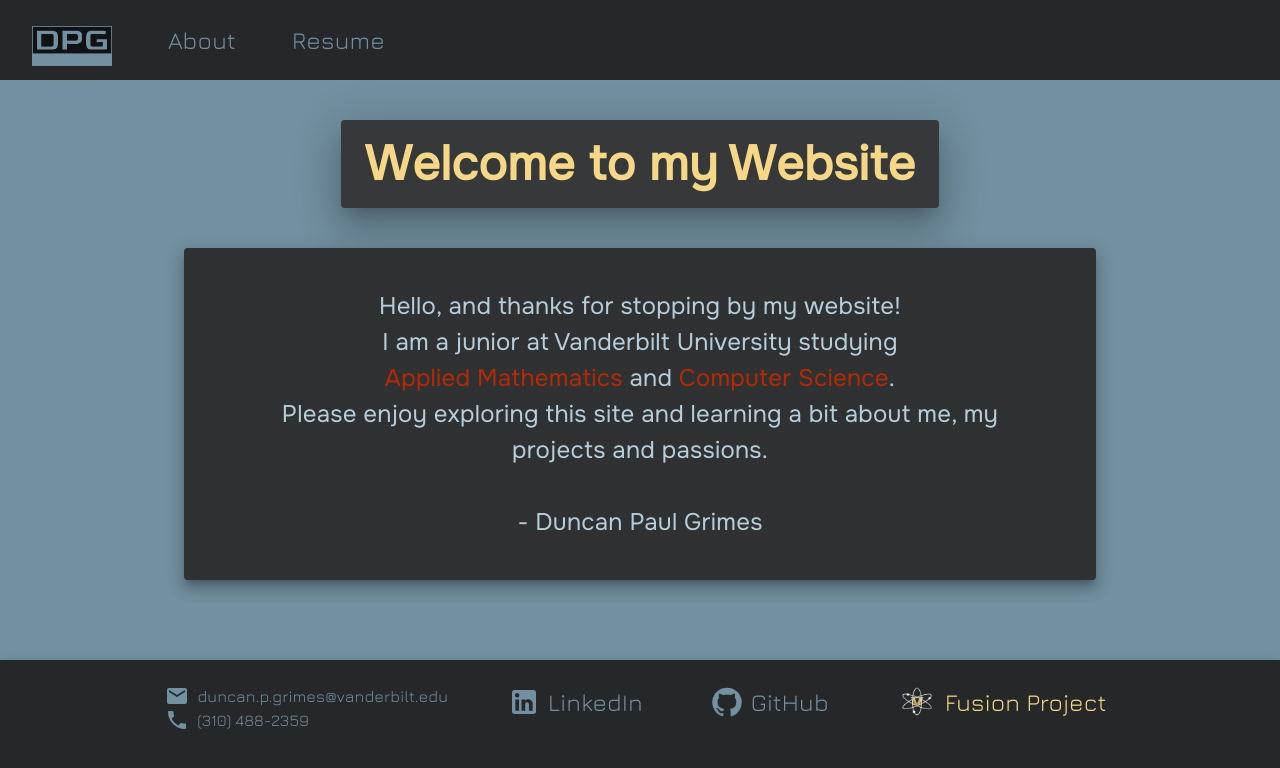
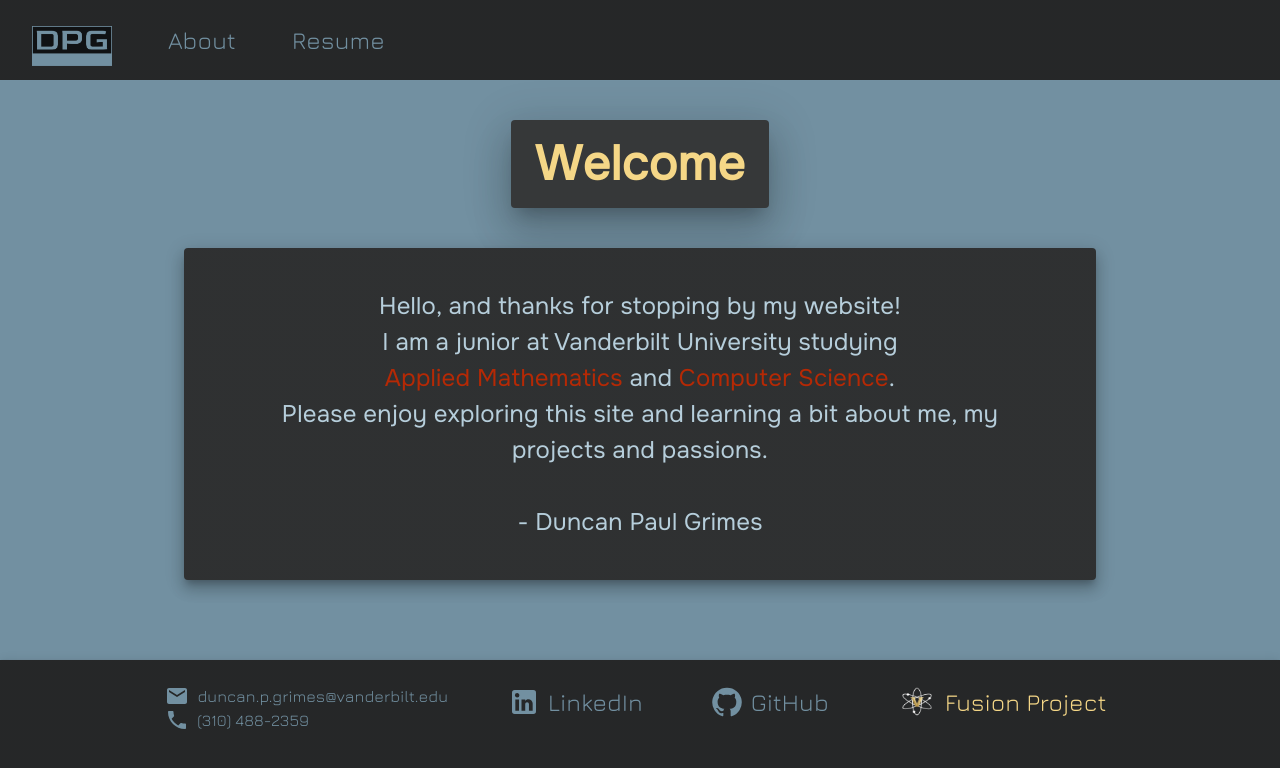
Before and after one commit to duncangrimes/dpg-website, a Next.js app: page / in a window 1280 px wide. Shown: the top 768 px of the page. Built offline with nearby package versions, Linux system fonts and the light colour scheme.

Commit message:
changed ReadMe

```diff
--- a/pages/index.js
+++ b/pages/index.js
@@ -3,7 +3,7 @@ import BigPaper from "../components/BigPaper";
 import HomePageContent from "../components/HomePageContent";
 
 export default function HomePage() {
-    return <HomePageContent title='Welcome to my Website'>
+    return <HomePageContent title='Welcome'>
         <BigPaper width='60%' color={'primary.dark'}>
             <Typography className={'text'} sx={{color: 'primary.light', fontFamily: 'onest', display: 'inline-block'}} >
                 Hello, and thanks for stopping by my website! <br/>
```
Also changed, not shown: 1 other file (tests, documents, lock files or other folders).
